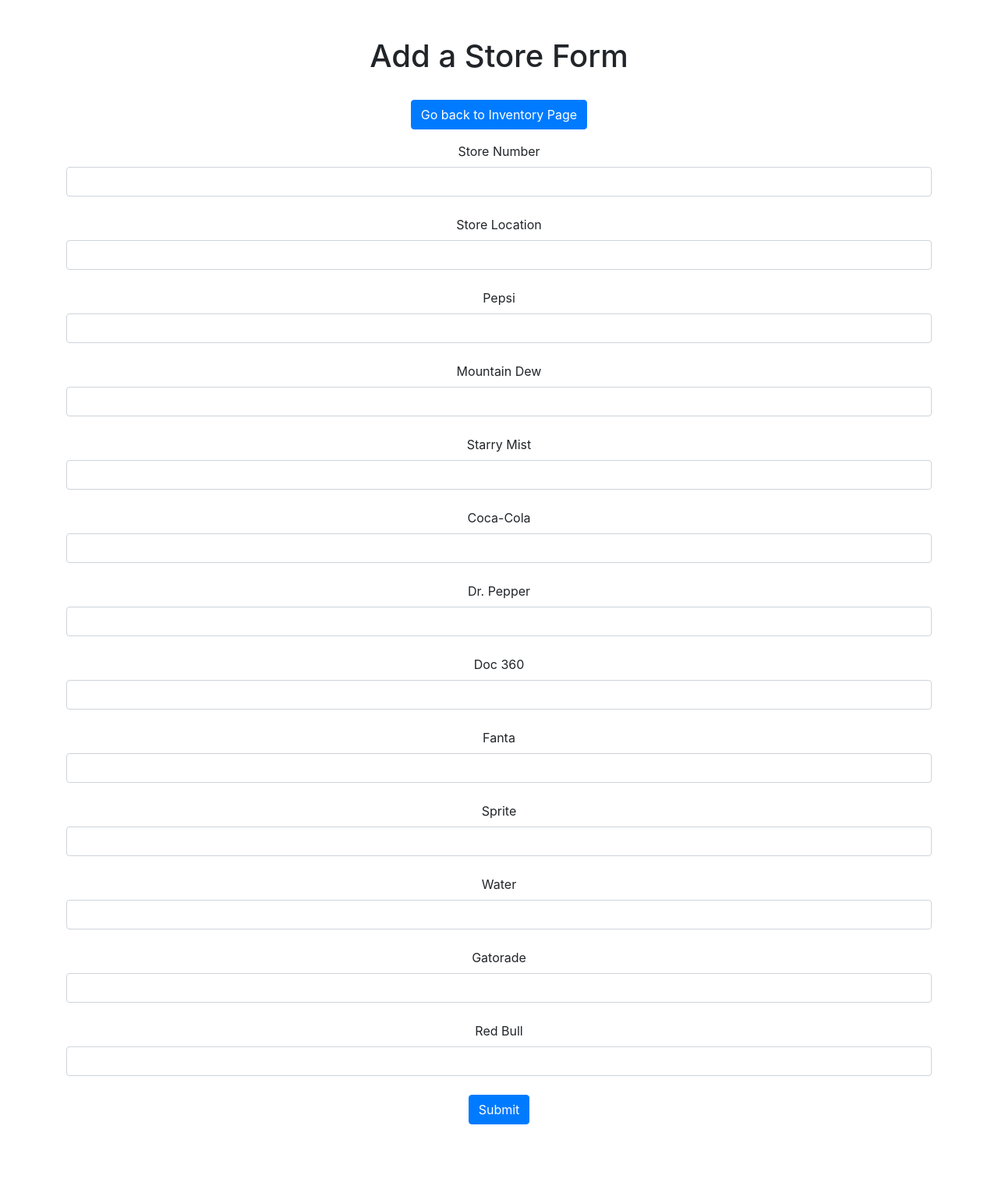
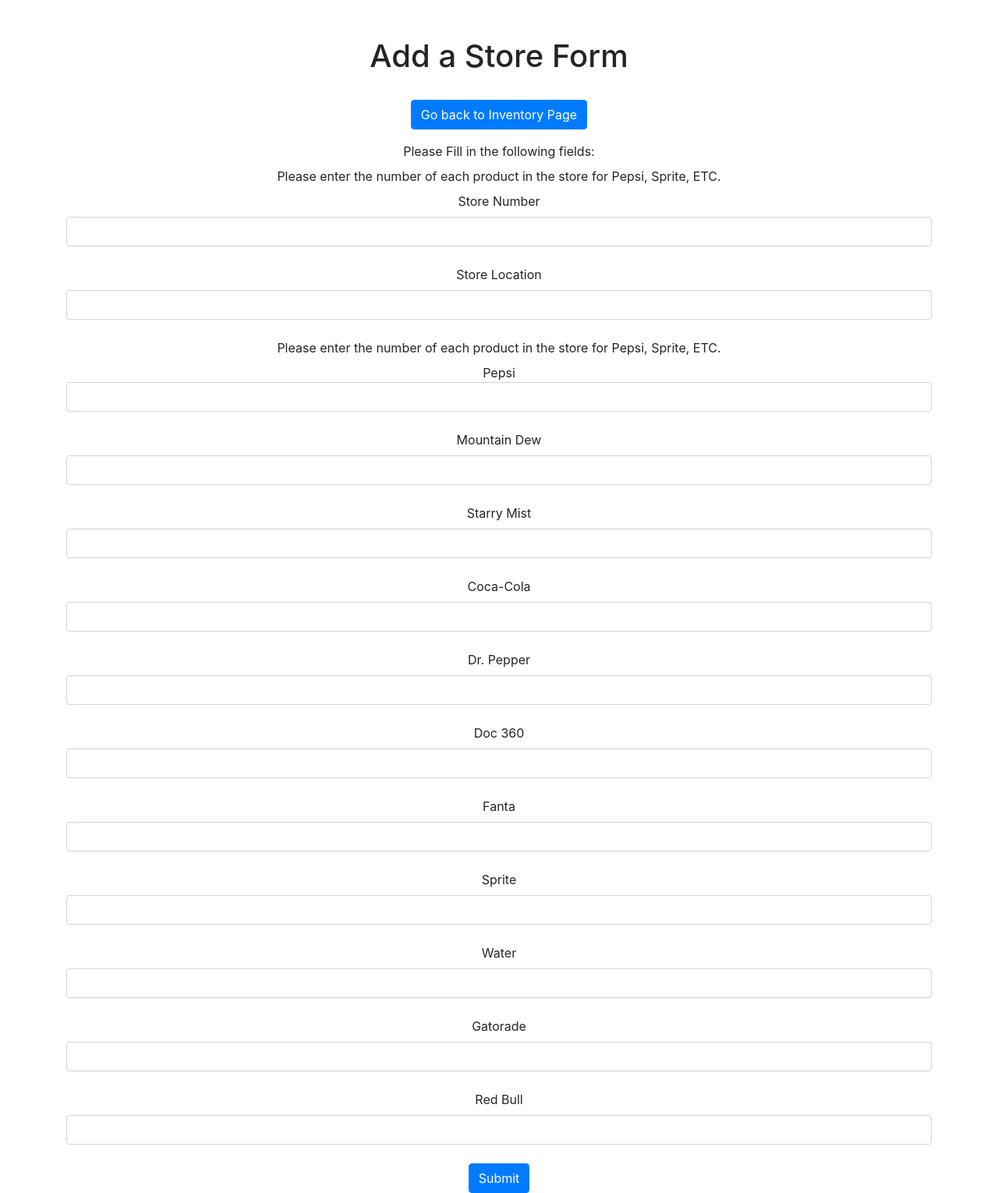
Before and after one commit to colbymcmanis/FinalProject-CS300, a Node server app: page /inventory/add in a window 1280 px wide. Shown: the whole page at 78% size. Before the commit the page ends 1442 px from the top, so only its background shows below. Run offline with Node 20, Linux system fonts and the light colour scheme; some libraries are stand-ins or nearby versions.

Commit message:
Fixed typos and some minor codes errors

```diff
--- a/routes/inventory.js
+++ b/routes/inventory.js
@@ -112,7 +112,7 @@ router.post('/transfer', async function(req, res, next) {
 
 
 router.post('/add', async function(req, res, next) {
-    console.log(formdata)
+
     var inventory = new inventoryschema({
         _id: req.body.id,
         storenumber: req.body.storenumber,
--- a/views/addstore.ejs
+++ b/views/addstore.ejs
@@ -11,6 +11,10 @@
     <br>
     <a href="/inventory" class="btn btn-primary mb-3">Go back to Inventory Page</a>
     <br>
+    <label> Please Fill in the following fields:</label>
+    <br>
+    <label> Please enter the number of each product in the store for Pepsi, Sprite, ETC.</label>
+    <br
     <form action="/inventory/add" method="post" onSubmit="return ValidateFormInfoFilled(event)">
         <label for="storenumber">Store Number</label>
         <input type="number" class="form-control" name="storenumber" id="storenumber" >
@@ -18,6 +22,9 @@
         <label for="storelocation">Store Location</label>
         <input type="text" class="form-control" name="storelocation" id="storelocation" >
         <br>
+
+        <label> Please enter the number of each product in the store for Pepsi, Sprite, ETC.</label>
+    <br
         <label for="pepsi">Pepsi</label>
         <input type="number" class="form-control" name="pepsi" id="pepsi" >
         <br>
--- a/views/transfer.ejs
+++ b/views/transfer.ejs
@@ -12,11 +12,11 @@
         <a href="/inventory" class="btn btn-primary mb-3">Go back to Inventory Page</a>
         <br>
         <form action="/inventory/transfer" method="post" onSubmit="return ValidateFormInfoFilledTransfer(formdata)">
-                <label> Please Enter the Amount of each of the following items you would like to transfer to thisstore.</label>
+                <label> Please Enter the Amount of each of the following items you would like to transfer to this store.</label>
                 <label> Note: if you want to transfer zero product of an item please enter 0 in that field.</label>
                 <br>
                 <br>
-                <input type="text" name="_id" id="_id" value=<%= id%>>
+                <input hidden readonly type="text" name="_id" id="_id" value=<%= id%>>
                 <label for="pepsi">Pepsi</label>
                 <input type="number" class="form-control" name="pepsi" id="pepsi" >
                 <br>
```
